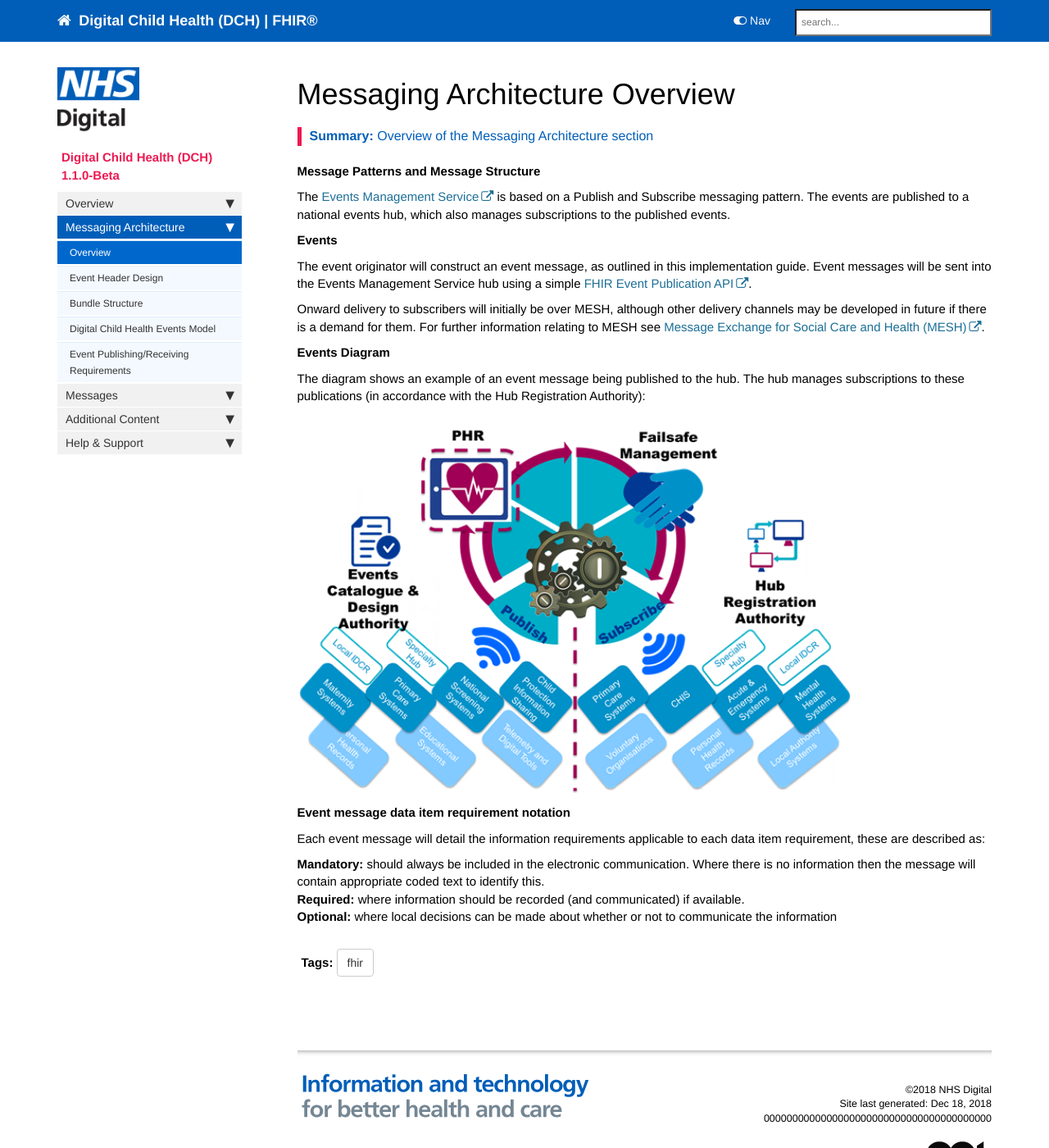
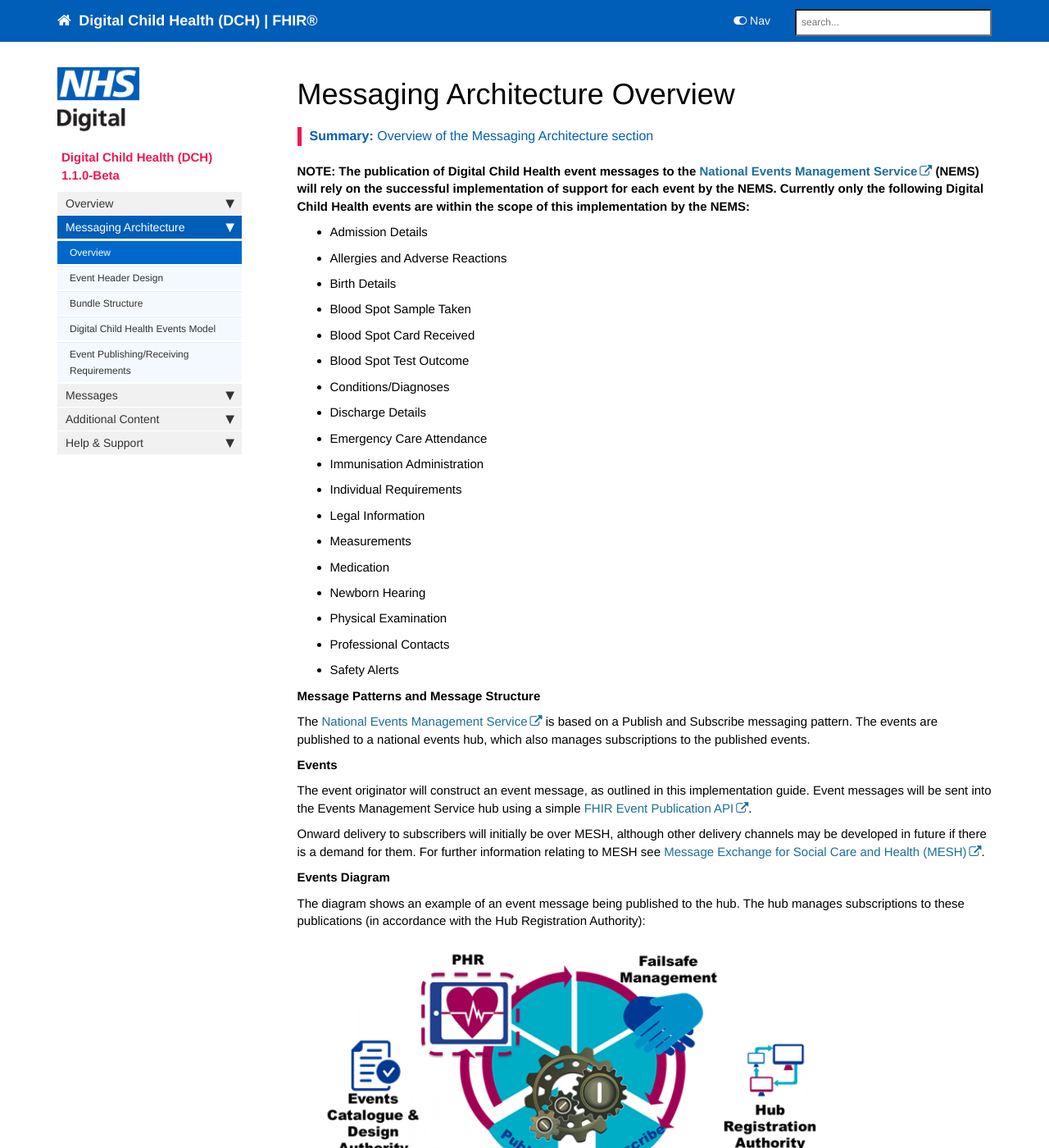
Before and after one commit to nhsconnect/Digital-Child-Health-STU3, a Jekyll site: the page built from pages/explore/messaging_overview.md, in a window 1280 px wide and 1400 px high. Shown: the whole window at 82% size. Built offline with Jekyll 4.4.1, drawn with Linux system fonts in a browser that asks for light colours; nearby versions of some CDN libraries; comment, search, counter and statistics services are not loaded.

Commit message:
Added NEMS Support clarification

```diff
--- a/pages/explore/messaging_overview.md
+++ b/pages/explore/messaging_overview.md
@@ -7,9 +7,30 @@ permalink: explore.html
 summary: "Overview of the Messaging Architecture section"
 ---
 
+**NOTE: The publication of Digital Child Health event messages to the [National Events Management Service](http://developer.nhs.uk/apis/ems-beta) (NEMS) will rely on the successful implementation of support for each event by the NEMS. Currently only the following Digital Child Health events are within the scope of this implementation by the NEMS:**
+
+- Admission Details
+- Allergies and Adverse Reactions
+- Birth Details
+- Blood Spot Sample Taken
+- Blood Spot Card Received
+- Blood Spot Test Outcome
+- Conditions/Diagnoses
+- Discharge Details
+- Emergency Care Attendance
+- Immunisation Administration
+- Individual Requirements
+- Legal Information
+- Measurements
+- Medication
+- Newborn Hearing
+- Physical Examination
+- Professional Contacts
+- Safety Alerts
+
 **Message Patterns and Message Structure**
 
-The [Events Management Service](http://developer.nhs.uk/apis/ems-beta) is based on a Publish and Subscribe messaging pattern. The events are published to a national events hub, which also manages subscriptions to the published events.
+The [National Events Management Service](http://developer.nhs.uk/apis/ems-beta) is based on a Publish and Subscribe messaging pattern. The events are published to a national events hub, which also manages subscriptions to the published events.
 
 **Events**
 
```
